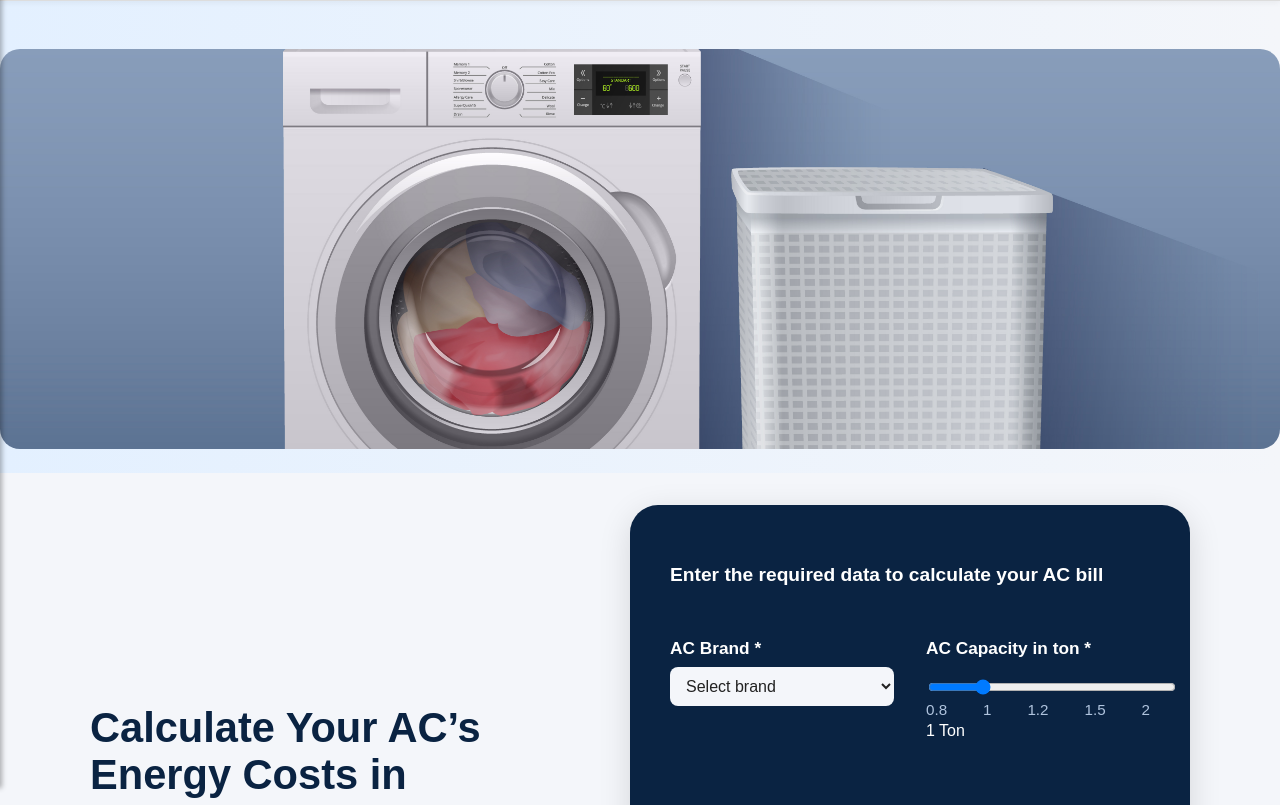
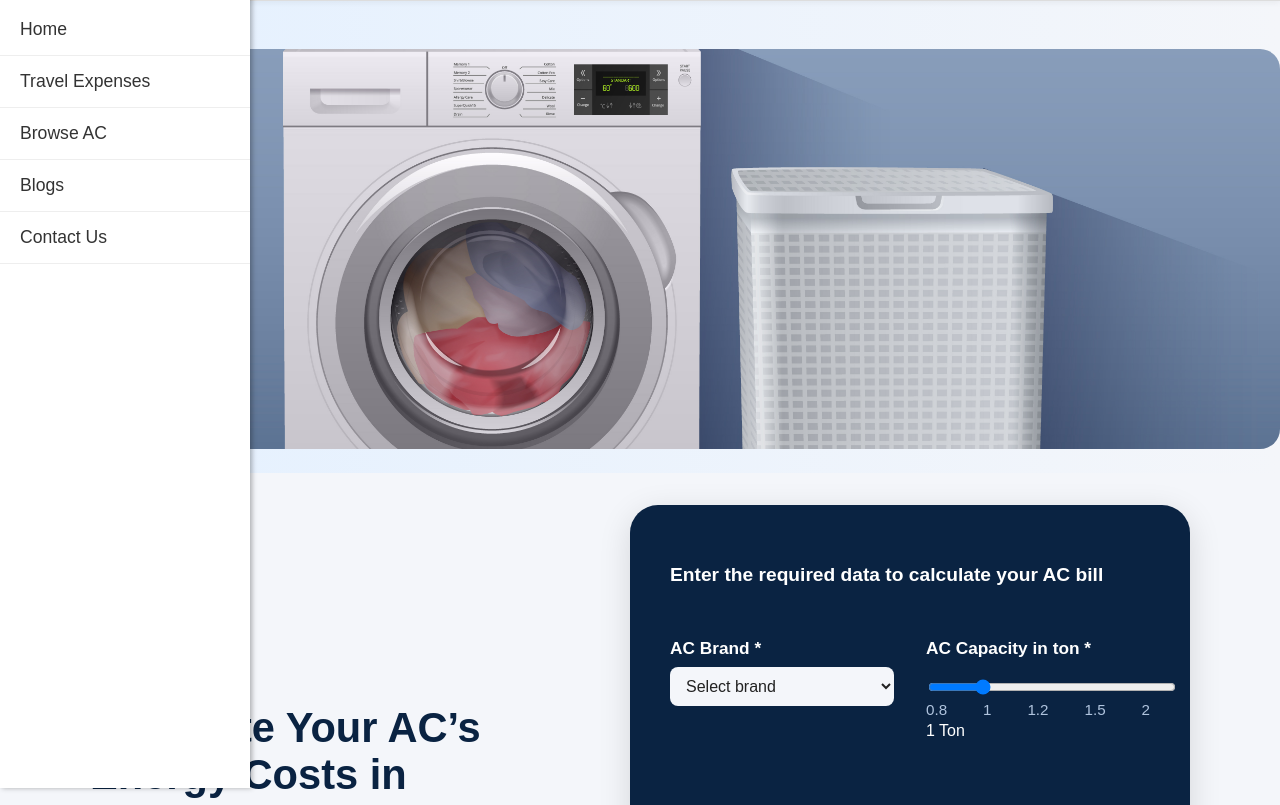
Before and after one commit to priteekhaire/Website-Development, a plain HTML site: page index.html in a window 1280 px wide. Shown: the part 72-877 px from the top of the page. Drawn offline with Linux system fonts and the light colour scheme.

Commit message:
Update index.html

```diff
--- a/index.html
+++ b/index.html
@@ -12,7 +12,7 @@
     width: 250px;
     position: fixed;
     top: 0px;
-    left: -250px;
+/*     left: -250px; */
     background-color: #ffffff;
     z-index: 9999;
     transition: 0.3s ease;
```
